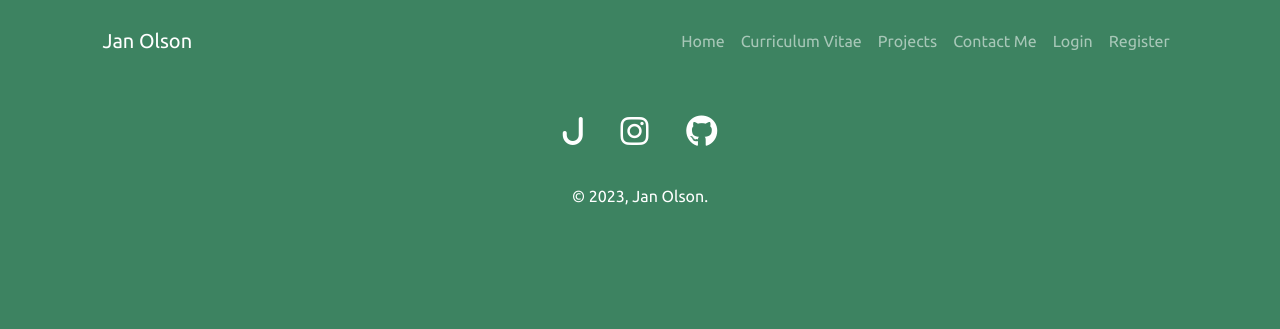
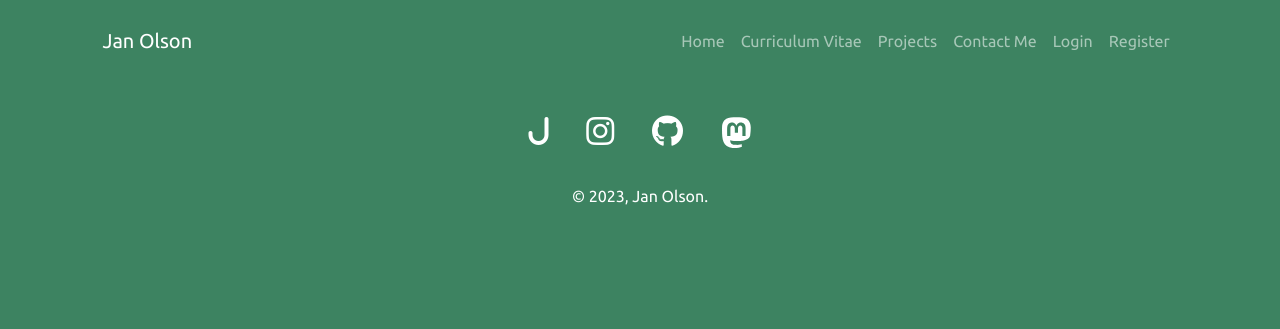
Before and after one commit to BackgroundLogic/portfolio, a Flask app: page /template in a window 1280 px wide. Shown: the top 329 px of the page. Run offline with Flask 3, Linux system fonts and the light colour scheme; some libraries are stand-ins or nearby versions.

Commit message:
add link to mastodon page to links

```diff
--- a/static/css/styles.css
+++ b/static/css/styles.css
@@ -79,3 +79,8 @@ body{
 .post-list {
     padding: 0 5% 4% 5%;
 }
+
+.svg-social-icon {
+    height: 2.2rem;
+    fill: white;
+}
--- a/templates/blank-template.html
+++ b/templates/blank-template.html
@@ -88,6 +88,18 @@
                             >
                             <i class="fa-brands fa-github fa-social-icon"></i>
                         </a>
+                        <a
+                            class="btn btn-link btn-floating btn-lg"
+                            rel="me"
+                            href="https://mastodon.world/@BackgroundLogic"
+                            >
+                            <svg
+                                class="svg-social-icon"
+                                viewBox="0 0 448 512"
+                                >
+                                <path fill="white" d="M433 179.11c0-97.2-63.71-125.7-63.71-125.7-62.52-28.7-228.56-28.4-290.48 0 0 0-63.72 28.5-63.72 125.7 0 115.7-6.6 259.4 105.63 289.1 40.51 10.7 75.32 13 103.33 11.4 50.81-2.8 79.32-18.1 79.32-18.1l-1.7-36.9s-36.31 11.4-77.12 10.1c-40.41-1.4-83-4.4-89.63-54a102.54 102.54 0 0 1-.9-13.9c85.63 20.9 158.65 9.1 178.75 6.7 56.12-6.7 105-41.3 111.23-72.9 9.8-49.8 9-121.5 9-121.5zm-75.12 125.2h-46.63v-114.2c0-49.7-64-51.6-64 6.9v62.5h-46.33V197c0-58.5-64-56.6-64-6.9v114.2H90.19c0-122.1-5.2-147.9 18.41-175 25.9-28.9 79.82-30.8 103.83 6.1l11.6 19.5 11.6-19.5c24.11-37.1 78.12-34.8 103.83-6.1 23.71 27.3 18.4 53 18.4 175z"></path>
+                            </svg>
+                        </a>
                     </section>
                 </div>
                 <div class="row">
```
Also changed, not shown: static/images/mastodon.svg (added).
